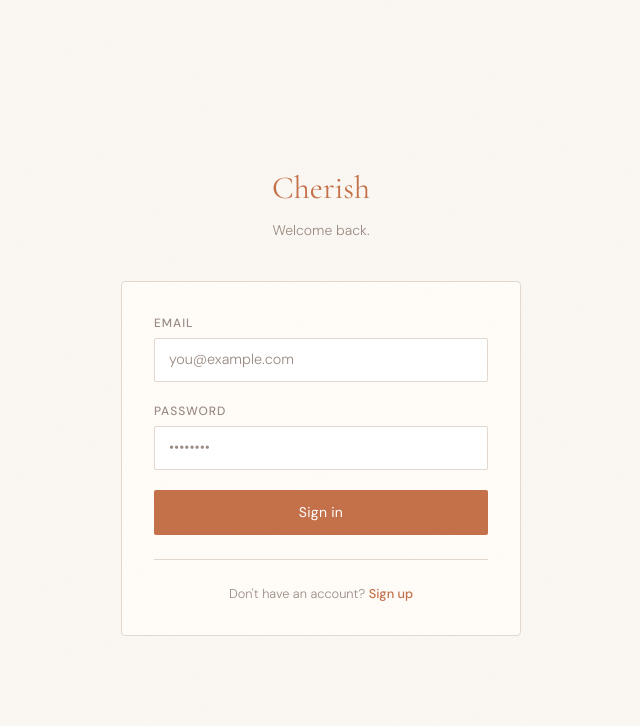
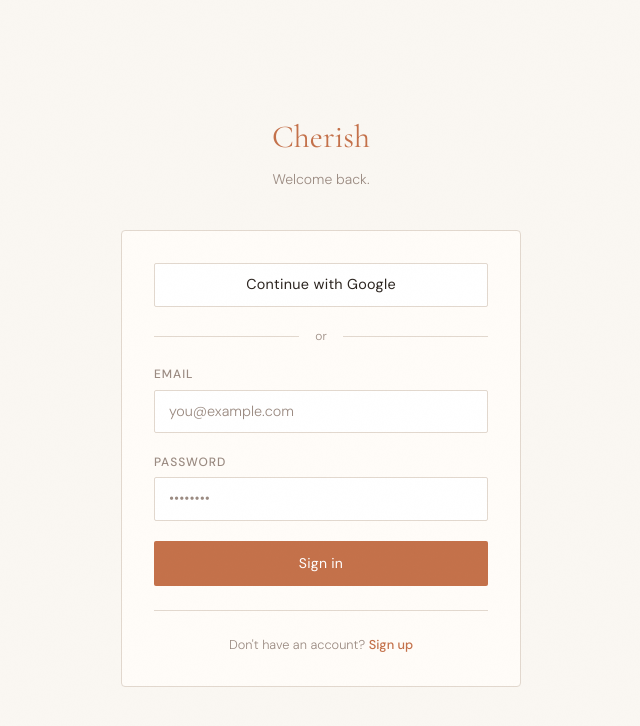
Before and after one commit to subhamsom/Cherish, a Next.js app: page /login in a window 1280 px wide. Shown: the top 726 px of the page, without its empty margins (319-959 px from the left). Built offline with nearby package versions, Linux system fonts and the light colour scheme.

Commit message:
Add Google OAuth login

```diff
--- a/src/app/(auth)/login/page.tsx
+++ b/src/app/(auth)/login/page.tsx
@@ -2,11 +2,13 @@
 
 import { useState } from 'react'
 import { login, signup } from '@/app/auth/actions'
+import { createClient } from '@/lib/supabase/client'
 
 export default function LoginPage() {
   const [mode, setMode] = useState<'login' | 'signup'>('login')
   const [error, setError] = useState<string | null>(null)
   const [loading, setLoading] = useState(false)
+  const [googleLoading, setGoogleLoading] = useState(false)
 
   async function handleSubmit(formData: FormData) {
     setError(null)
@@ -17,6 +19,25 @@ export default function LoginPage() {
       setError(result.error)
       setLoading(false)
     }
+  }
+
+  async function handleGoogleSignIn() {
+    setError(null)
+    setGoogleLoading(true)
+    const supabase = createClient()
+    const { data, error } = await supabase.auth.signInWithOAuth({
+      provider: 'google',
+      options: {
+        redirectTo: `${typeof window !== 'undefined' ? window.location.origin : ''}/auth/callback`,
+      },
+    })
+    if (error) {
+      setError(error.message)
+      setGoogleLoading(false)
+      return
+    }
+    if (data?.url) window.location.href = data.url
+    else setGoogleLoading(false)
   }
 
   return (
@@ -38,6 +59,22 @@ export default function LoginPage() {
         </div>
 
         <div className="card" style={{ padding: '2rem' }}>
+          <button
+            type="button"
+            onClick={handleGoogleSignIn}
+            disabled={googleLoading}
+            className="btn-google"
+            style={{ width: '100%', marginBottom: '1.25rem', opacity: googleLoading ? 0.7 : 1 }}
+          >
+            {googleLoading ? 'Redirecting…' : 'Continue with Google'}
+          </button>
+
+          <div style={{ display: 'flex', alignItems: 'center', gap: '1rem', marginBottom: '1.25rem' }}>
+            <div style={{ flex: 1, height: 1, background: 'var(--border)' }} />
+            <span style={{ fontSize: '0.75rem', color: 'var(--muted)' }}>or</span>
+            <div style={{ flex: 1, height: 1, background: 'var(--border)' }} />
+          </div>
+
           <form action={handleSubmit}>
             <div style={{ display: 'flex', flexDirection: 'column', gap: '1.25rem' }}>
               {mode === 'signup' && (
--- a/src/app/globals.css
+++ b/src/app/globals.css
@@ -82,6 +82,29 @@ body::before {
   background-color: var(--warm-white);
 }
 
+.btn-google {
+  display: flex;
+  align-items: center;
+  justify-content: center;
+  gap: 0.5rem;
+  background-color: white;
+  color: var(--charcoal);
+  padding: 0.65rem 1rem;
+  border-radius: 2px;
+  font-family: 'DM Sans', sans-serif;
+  font-size: 0.9rem;
+  font-weight: 400;
+  letter-spacing: 0.02em;
+  transition: background-color 0.2s ease, box-shadow 0.2s ease;
+  border: 1px solid var(--border);
+  cursor: pointer;
+}
+
+.btn-google:hover {
+  background-color: var(--warm-white);
+  box-shadow: 0 1px 2px rgba(0, 0, 0, 0.05);
+}
+
 .card {
   background: var(--card);
   border: 1px solid var(--border);
--- a/src/lib/supabase/middleware.ts
+++ b/src/lib/supabase/middleware.ts
@@ -26,9 +26,10 @@ export async function updateSession(request: NextRequest) {
   const { data: { user } } = await supabase.auth.getUser()
 
   const isAuthRoute = request.nextUrl.pathname.startsWith('/login')
+  const isCallbackRoute = request.nextUrl.pathname === '/auth/callback'
   const isPublicRoute = request.nextUrl.pathname === '/'
 
-  if (!user && !isAuthRoute && !isPublicRoute) {
+  if (!user && !isAuthRoute && !isCallbackRoute && !isPublicRoute) {
     const url = request.nextUrl.clone()
     url.pathname = '/login'
     return NextResponse.redirect(url)
```
Also changed, not shown: 1 other file (tests, documents, lock files or other folders).
